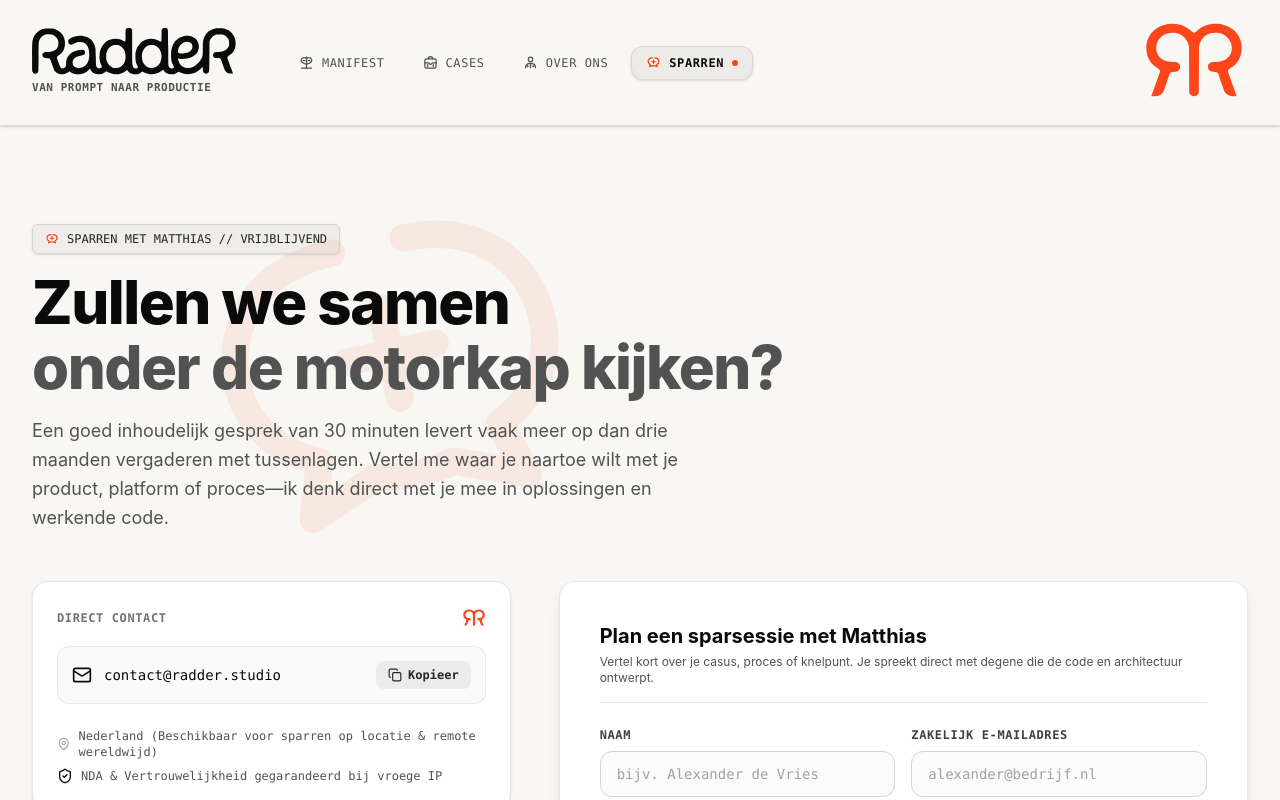
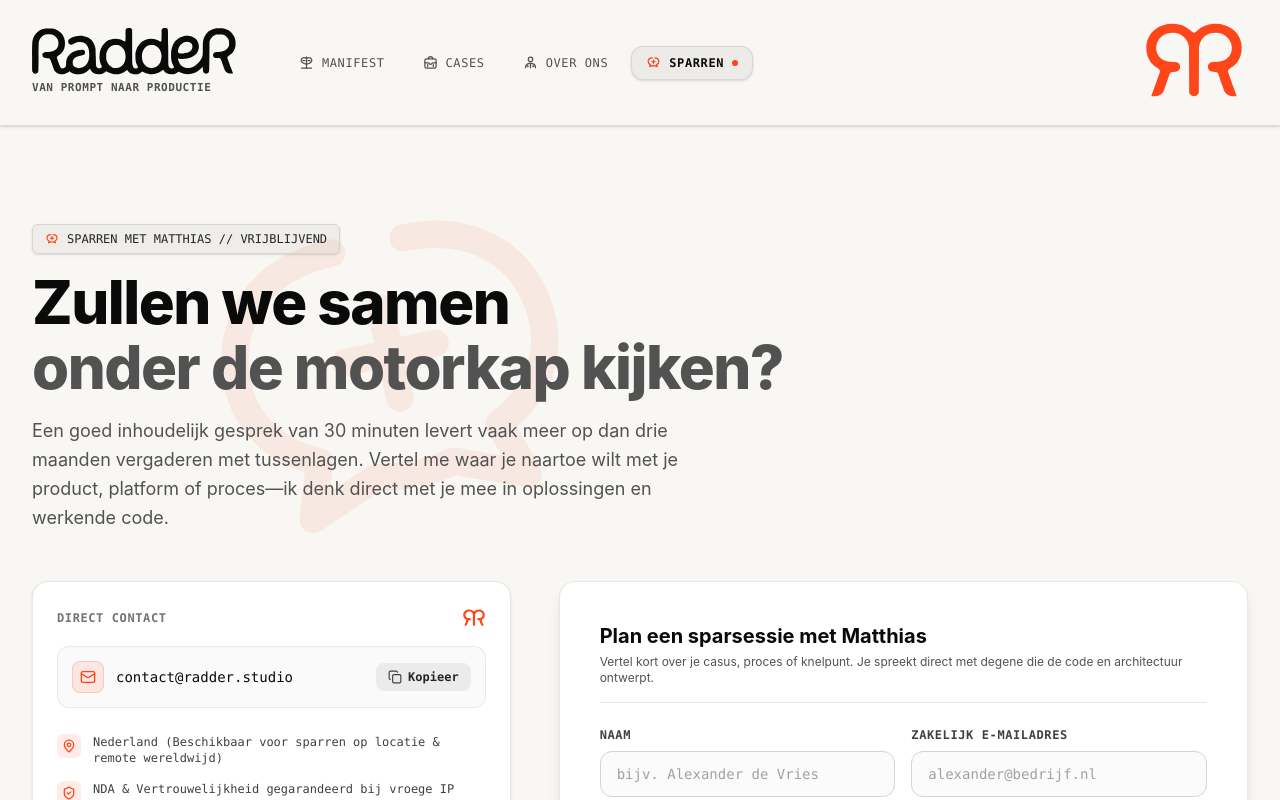
Before and after one commit to radder1972/emmer, a React (Vite) app: page / in a window 1280 px wide. Both pictures are taken after a click on the button "Direct Sparren →". Shown: the top 800 px of the page. Built offline with nearby package versions, Linux system fonts and the light colour scheme.

Commit message:
fix(contact): unify icon styling, vermilion branding and top alignment on direct contact card

```diff
--- a/src/components/ContactSection.tsx
+++ b/src/components/ContactSection.tsx
@@ -81,7 +81,9 @@ export const ContactSection: React.FC<ContactSectionProps> = ({ initialBrief })
 
               <div className="flex items-center justify-between p-3.5 rounded-xl bg-neutral-50 border border-neutral-200/80">
                 <div className="flex items-center gap-3">
-                  <Mail className="w-5 h-5 text-neutral-950" />
+                  <div className="w-8 h-8 rounded-lg bg-[#ff451a]/10 border border-[#ff451a]/20 flex items-center justify-center text-[#ff451a] shrink-0">
+                    <Mail className="w-4 h-4" strokeWidth={2} />
+                  </div>
                   <span className="text-sm font-mono text-neutral-950 font-medium">{contactEmail}</span>
                 </div>
                 <button
@@ -90,26 +92,30 @@ export const ContactSection: React.FC<ContactSectionProps> = ({ initialBrief })
                 >
                   {copied ? (
                     <>
-                      <Check className="w-3.5 h-3.5 text-emerald-600" />
+                      <Check className="w-3.5 h-3.5 text-emerald-600" strokeWidth={2.5} />
                       <span>Gekopieerd!</span>
                     </>
                   ) : (
                     <>
-                      <Copy className="w-3.5 h-3.5" />
+                      <Copy className="w-3.5 h-3.5 text-neutral-700" strokeWidth={2} />
                       <span>Kopieer</span>
                     </>
                   )}
                 </button>
               </div>
 
-              <div className="space-y-2 text-xs font-mono text-neutral-600 pt-2">
-                <div className="flex items-center gap-2">
-                  <MapPin className="w-4 h-4 text-neutral-400" />
-                  <span>Nederland (Beschikbaar voor sparren op locatie & remote wereldwijd)</span>
+              <div className="space-y-3 text-xs font-mono text-neutral-700 pt-2">
+                <div className="flex items-start gap-3">
+                  <div className="w-6 h-6 rounded-md bg-[#ff451a]/10 flex items-center justify-center text-[#ff451a] shrink-0 mt-0.5">
+                    <MapPin className="w-3.5 h-3.5" strokeWidth={2.2} />
+                  </div>
+                  <span className="leading-snug pt-0.5">Nederland (Beschikbaar voor sparren op locatie & remote wereldwijd)</span>
                 </div>
-                <div className="flex items-center gap-2">
-                  <ShieldCheck className="w-4 h-4 text-neutral-950" />
-                  <span>NDA & Vertrouwelijkheid gegarandeerd bij vroege IP</span>
+                <div className="flex items-start gap-3">
+                  <div className="w-6 h-6 rounded-md bg-[#ff451a]/10 flex items-center justify-center text-[#ff451a] shrink-0 mt-0.5">
+                    <ShieldCheck className="w-3.5 h-3.5" strokeWidth={2.2} />
+                  </div>
+                  <span className="leading-snug pt-0.5">NDA & Vertrouwelijkheid gegarandeerd bij vroege IP</span>
                 </div>
               </div>
             </div>
```
